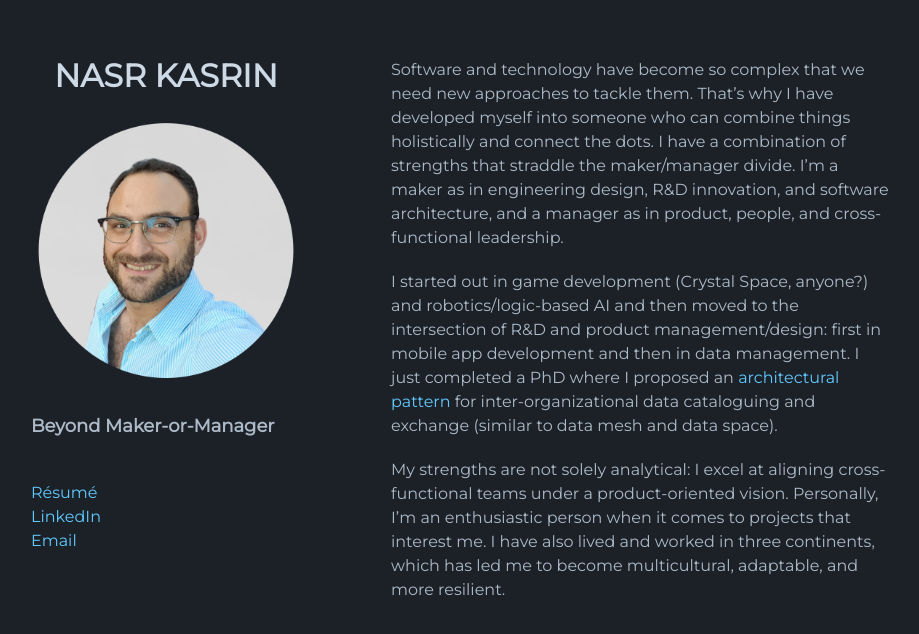
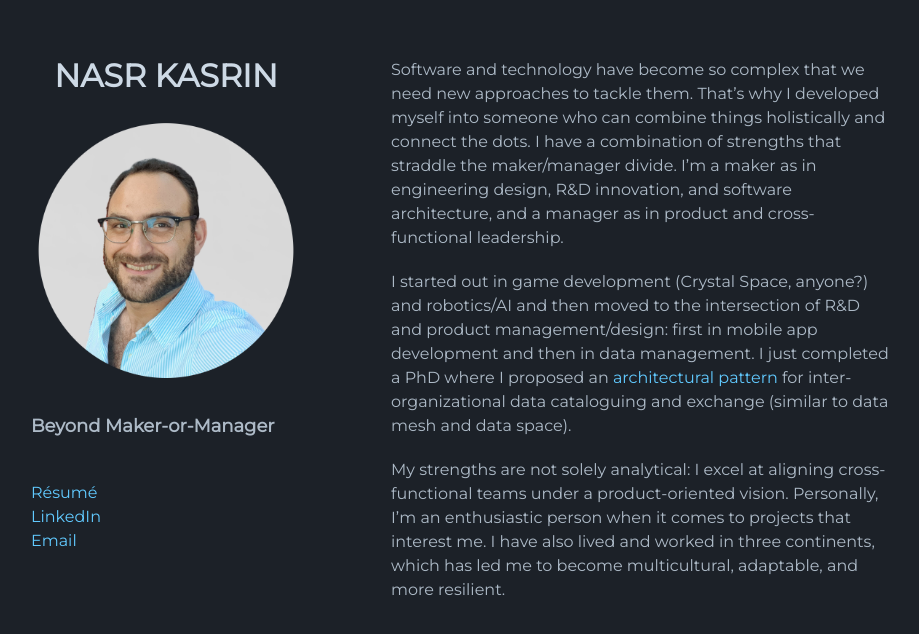
Before and after one commit to n42r/n42r.github.io, a Jekyll site: the page built from index.md, in a window 1280 px wide. Shown: the top 634 px of the page, without its empty margins (179-1098 px from the left). Built offline with Jekyll 4.4.1, drawn with Linux system fonts in a browser that asks for light colours; the repository's description, which GitHub fills in, is left out.

Commit message:
yapu + cv

```diff
--- a/index.md
+++ b/index.md
@@ -2,8 +2,8 @@
 layout: default
 ---
 
-Software and technology have become so complex that we need new approaches to tackle them. That's why I have developed myself into someone who can combine things holistically and connect the dots. I have a combination of strengths that straddle the maker/manager divide. I'm a maker as in engineering design, R&D innovation, and software architecture, and a manager as in product, people, and cross-functional leadership.
+Software and technology have become so complex that we need new approaches to tackle them. That's why I developed myself into someone who can combine things holistically and connect the dots. I have a combination of strengths that straddle the maker/manager divide. I'm a maker as in engineering design, R&D innovation, and software architecture, and a manager as in product and cross-functional leadership.
 
-I started out in game development (Crystal Space, anyone?) and robotics/logic-based AI and then moved to the intersection of R&D and product management/design: first in mobile app development and then in data management. I just completed a PhD where I proposed an [architectural pattern](https://n42r.github.io/phd) for inter-organizational data cataloguing and exchange (similar to data mesh and data space).
+I started out in game development (Crystal Space, anyone?) and robotics/AI and then moved to the intersection of R&D and product management/design: first in mobile app development and then in data management. I just completed a PhD where I proposed an [architectural pattern](https://n42r.github.io/phd) for inter-organizational data cataloguing and exchange (similar to data mesh and data space).
 
 My strengths are not solely analytical: I excel at aligning cross-functional teams under a product-oriented vision. Personally, I'm an enthusiastic person when it comes to projects that interest me. I have also lived and worked in three continents, which has led me to become multicultural, adaptable, and more resilient.
```
